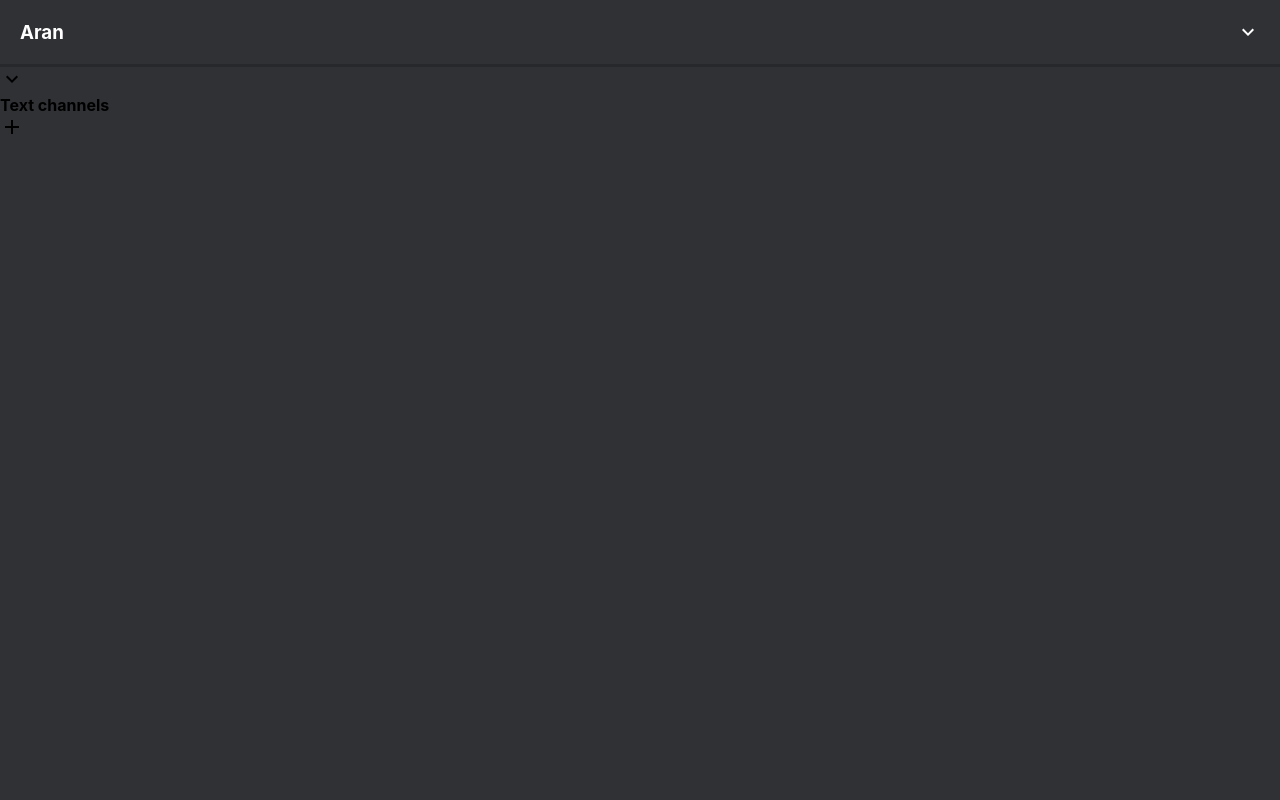
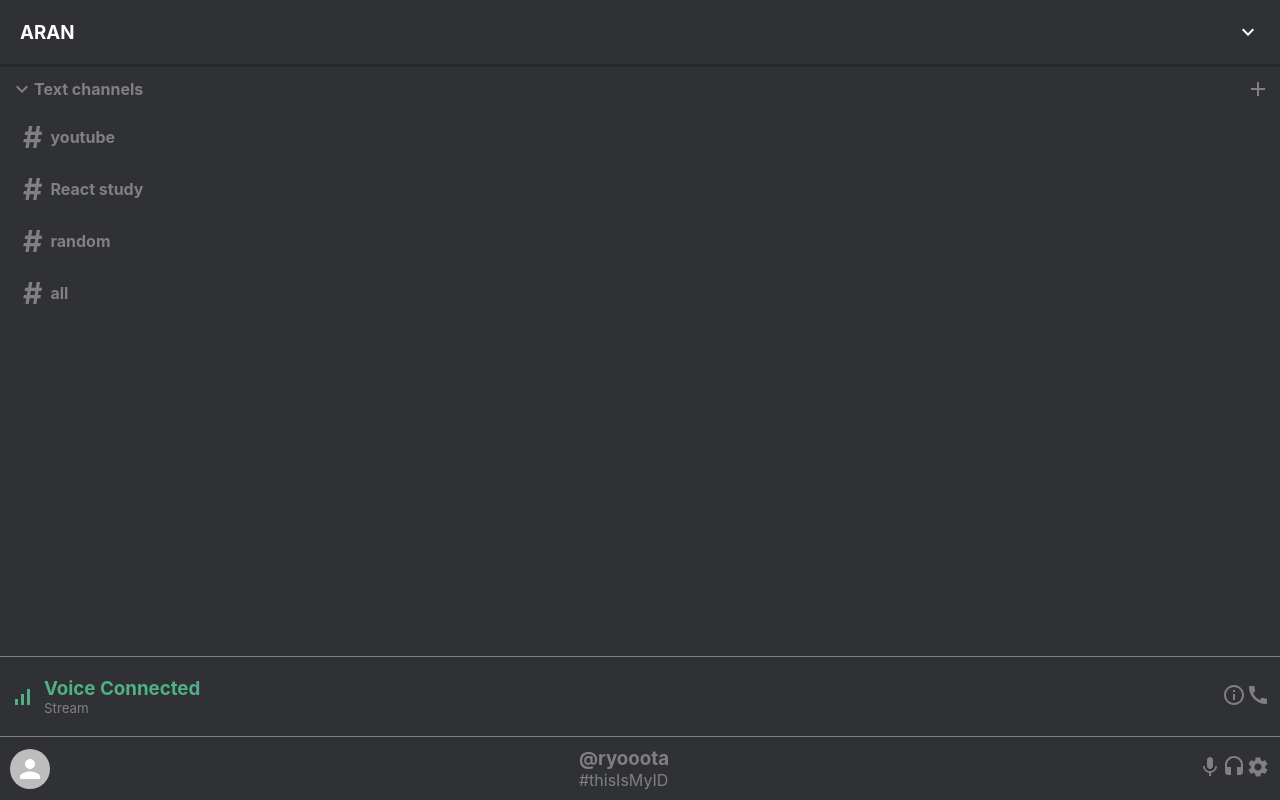
Before and after one commit to ryota108/discord-clone, a React (Create React App) app: page / in a window 1280 px wide. Built offline with nearby package versions, Linux system fonts and the light colour scheme.

Commit message:
サイドバーの機能追加

```diff
--- a/src/SideBar.js
+++ b/src/SideBar.js
@@ -1,24 +1,66 @@
 import React from "react";
 import classes from "./SideBar.module.css";
-import AddIcon from '@mui/icons-material/Add';
-import ExpandMoreIcon from '@mui/icons-material/ExpandMore';
+import AddIcon from "@mui/icons-material/Add";
+import ExpandMoreIcon from "@mui/icons-material/ExpandMore";
+import SideBarChannel from "./SideBarChannel";
+import SignalCellularAltIcon from "@mui/icons-material/SignalCellularAlt";
+import InfoOutlinedIcon from "@mui/icons-material/InfoOutlined";
+import CallIcon from "@mui/icons-material/Call";
+import { Avatar } from "@mui/material";
+import MicIcon from "@mui/icons-material/Mic";
+import HeadsetIcon from "@mui/icons-material/Headset";
+import SettingsIcon from "@mui/icons-material/Settings";
 
 function SideBar() {
   return (
     <div className={classes.sideBar}>
       <div className={classes.sideBarTop}>
-        <h3>Aran</h3>
-        <ExpandMoreIcon/>
+        <h3>ARAN</h3>
+        <ExpandMoreIcon />
       </div>
 
-      <div className={classes.sidebarChannels}>
-        <div className={classes.sidebarChannelsHeader}>
-          <div className={classes.sidebarHeader}>
-            <ExpandMoreIcon/>
+      <div className={classes.sideBarChannels}>
+        <div className={classes.sideBarChannelsHeader}>
+          <div className={classes.sideBarHeader}>
+            <ExpandMoreIcon />
             <h4>Text channels</h4>
           </div>
 
-          <AddIcon className={classes.sidebarAddChannel}/>
+          <AddIcon className={classes.sideBarAddChannel} />
+        </div>
+        <div className={classes.sideBarChannelsList}>
+          <SideBarChannel channel="youtube" />
+          <SideBarChannel channel="React study" />
+          <SideBarChannel channel="random" />
+          <SideBarChannel channel="all" />
+        </div>
+      </div>
+
+      <div className={classes.sideBarVoice}>
+        <SignalCellularAltIcon
+          className={classes.sideBarVoiceIcon}
+          fontsize="large"
+        />
+        <div className={classes.sideBarVoiceInfo}>
+          <h3>Voice Connected</h3>
+          <p>Stream</p>
+        </div>
+
+        <div className={classes.sideBarVoiceIcons}>
+          <InfoOutlinedIcon />
+          <CallIcon />
+        </div>
+      </div>
+      <div className={classes.sideBarProfile}>
+        <Avatar />
+        <div className={classes.sideBarProfileInfo}>
+          <h3>@ryooota</h3>
+          <p>#thisIsMyID</p>
+        </div>
+        <div className={classes.sidebarProfileIcons}>
+          <MicIcon />
+          <HeadsetIcon />
+          <SettingsIcon />
         </div>
       </div>
     </div>
--- a/src/SideBar.module.css
+++ b/src/SideBar.module.css
@@ -1,4 +1,4 @@
-.sideBar{
+.sideBar {
   display: flex;
   flex-direction: column;
   flex: 0.25;
@@ -6,7 +6,7 @@
   background-color: #2f3135;
 }
 
-.sideBarTop{
+.sideBarTop {
   display: flex;
   justify-content: space-between;
   padding: 20px;
@@ -17,9 +17,59 @@
 }
 
 .sideBarChannels {
-  flex:1;
+  flex: 1;
 }
 
-.sideBarAddChannel{
+.sideBarAddChannel {
+  cursor: pointer;
+}
+
+.sideBarAddChannel:hover {
   color: white;
 }
+
+.sideBarChannelsHeader {
+  display: flex;
+  justify-content: space-between;
+  align-items: center;
+  padding: 10px;
+  background-color: #2f3135;
+  color: gray;
+}
+
+.sideBarHeader {
+  display: flex;
+  align-items: center;
+}
+
+.sideBarVoice,
+.sideBarProfile {
+  display: flex;
+  justify-content: space-between;
+  align-items: center;
+  color: gray;
+  background-color: #2f3135;
+  padding: 10px;
+  border-top: 1px solid gray;
+}
+
+.sideBarVoiceInfo {
+  flex: 1;
+  padding: 10px;
+}
+.sideBarVoiceInfo > h3 {
+  color: #4fb185;
+}
+.sideBarVoiceInfo > p {
+  font-size: smaller;
+}
+
+.sideBarVoiceIcon {
+  color: #4fb185;
+}
+.sideBarVoiceIcon {
+  color: #4fb185;
+}
+.sideBarVoiceIcons > .MuiSvgIcon-root {
+  padding: 10px;
+}
--- /dev/null
+++ b/src/SideBarChannel.js
@@ -0,0 +1,14 @@
+import React from "react";
+import classes from "./SideBarChannel.module.css";
+
+function SideBarChannel({ id, channel }) {
+  return (
+    <div className={classes.sideBarChannel}>
+      <h4>
+        <span className={classes.sideBarChannelHash}>#</span>{channel}
+      </h4>
+    </div>
+  );
+}
+
+export default SideBarChannel;
--- /dev/null
+++ b/src/SideBarChannel.module.css
@@ -0,0 +1,18 @@
+.sideBarChannel:hover >h4{
+  color: white;
+  background-color: #40464b;
+}
+
+.sideBarChannel > h4 {
+  display: flex;
+  padding-left: 15px;
+  align-items: center;
+  background-color: #2f3135;
+  color: gray;
+  cursor: pointer;
+}
+
+.sideBarChannelHash{
+  font-size: 30px;
+  padding: 8px;
+}
```
